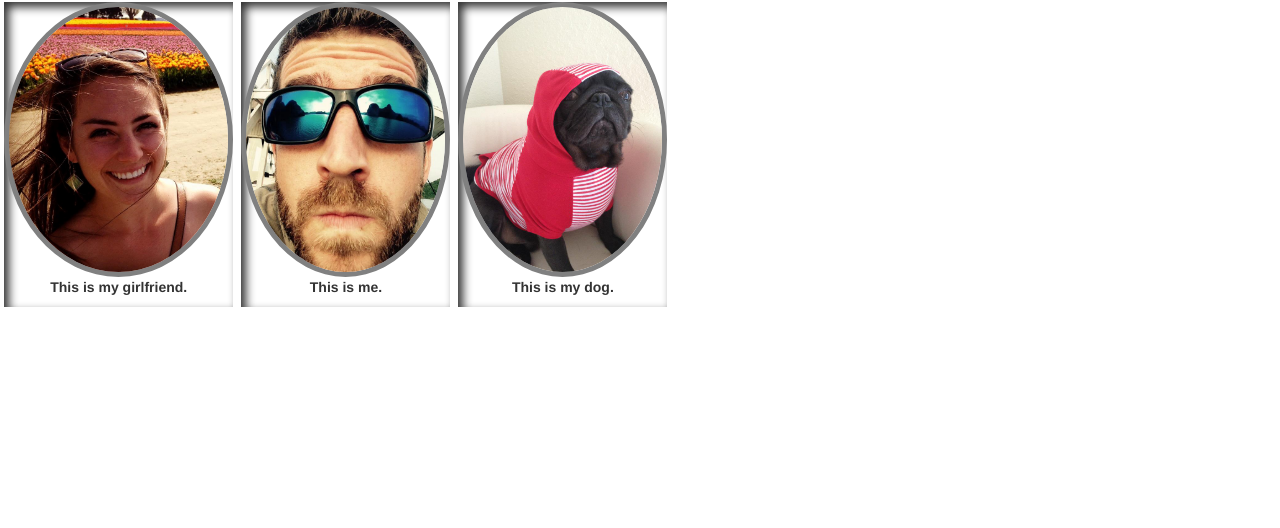
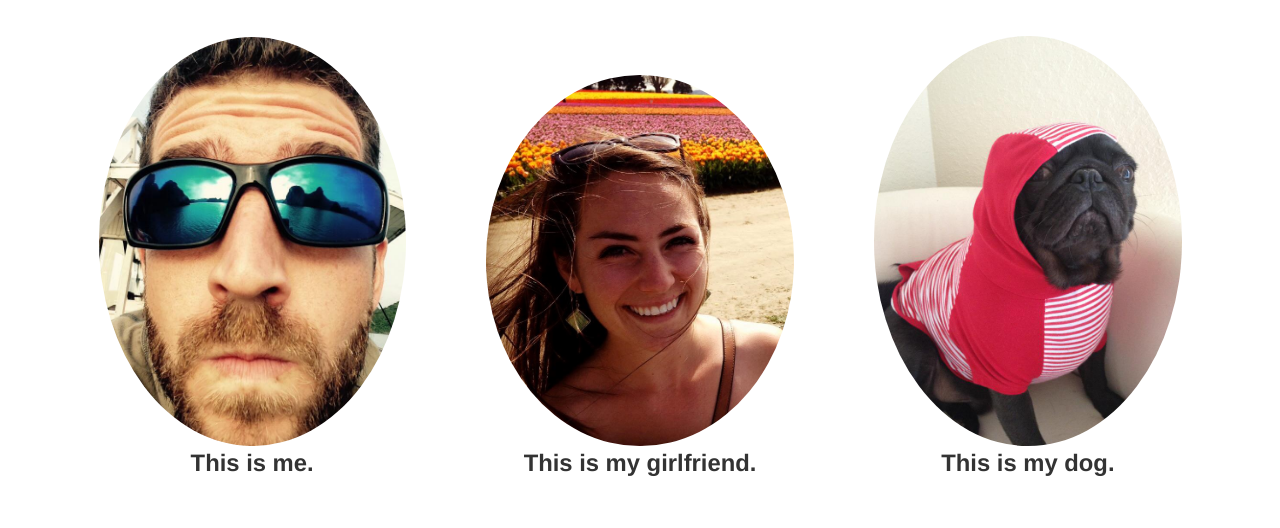
Before and after one commit to michaelreedwelsh/michaelreedwelsh.github.io, a plain HTML site: page index.html in a window 1280 px wide. Shown: the part 495-1023 px from the top of the page. Before the commit the page ends 806 px from the top, so only its background shows below. Drawn offline with nearby package versions, Linux system fonts and the light colour scheme.

Commit message:
Fixing formatting of the pictures

```diff
--- a/css/style.css
+++ b/css/style.css
@@ -8,6 +8,7 @@ h1 {
 }
 h2 {
     text-align: center;
+    text-decoration: underline;
 }
 li {
     list-style: none;
@@ -15,13 +16,14 @@ li {
 div p {
     text-align:center;
     font-weight: bold;
+    font-size: 1.7em;
 }
 
 /*CLASSES***************/
 
 .main-header {
     font-family: 'Oswald', Helvetica, Arial, sans-serif;
-    background: linear-gradient(to bottom, transparent 65%, white),
+    background: linear-gradient(to bottom, transparent 55%, white),
                 url("../img/koh.jpg");
     background-size: 100% 100%;
     text-align: center;
@@ -32,16 +34,37 @@ div p {
     text-shadow: 5px 8px 10px;
     font-size: 2em;
 }
+.pics {
+    text-align: center;
+}
 
-.profile-pic {
-    max-height:275px;
-    max-width: 275px;
-    border-radius: 50% 50%;
-    border: 5px solid grey;
+.gallery {
+    max-width: 30%;
+    display: inline-block;
+    margin: 0 auto;
+    padding: 3%;
+    position: relative;
 
 }
-div.gallery {
-    float: left;
-    margin: 4px;
-    box-shadow: inset 5px 5px 10px;
+ /*FLOATS***********/
+ .right {
+     float: right;
+ }
+ .left {
+     float: left;
+ }
+ .center {
+     text-align: center;
+     display: inline-block;
+     margin: 0 auto;
+ }
+
+
+/*MEDIA QUERIES******/
+
+@media (max-width: 768px) {
+    .main-header {
+        font-size: 1.5rem;
+        min-height: 300px;
+    }
 }
--- a/index.html
+++ b/index.html
@@ -20,13 +20,13 @@
         <h2>This is a work in progress.</h2>
         <div class="pics">
             <div class="gallery">
-                <img class="profile-pic" src="img/lauren.jpg" alt="picture of Lauren"></img><p>This is my girlfriend.</p>
+                <img class="img-responsive img-circle" src="img/costas.jpg" alt="Picture of Michael Welsh"></img><p>This is me.</p>
             </div>
             <div class="gallery">
-                <img class="profile-pic" src="img/costas.jpg" alt="Picture of Michael Welsh"></img><p>This is me.</p>
+                <img class="img-responsive img-circle" src="img/lauren.jpg" alt="picture of Lauren"></img><p>This is my girlfriend.</p>
             </div>
             <div class="gallery">
-                <img class="profile-pic" src="img/appa.jpg" alt="picture of a pug dog"></img><p>This is my dog.</p>
+                <img class="img-responsive img-circle" src="img/appa.jpg" alt="picture of a pug dog"></img><p>This is my dog.</p>
             </div>
         </div>
 
```
